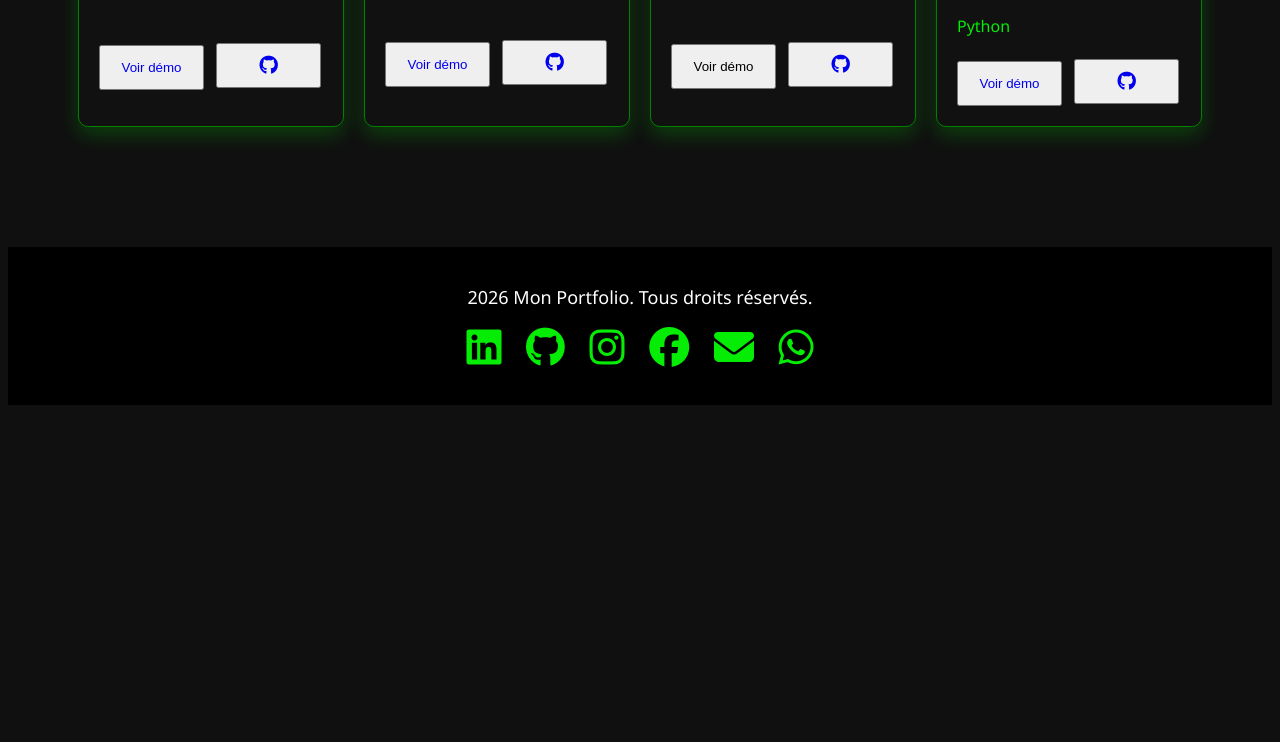
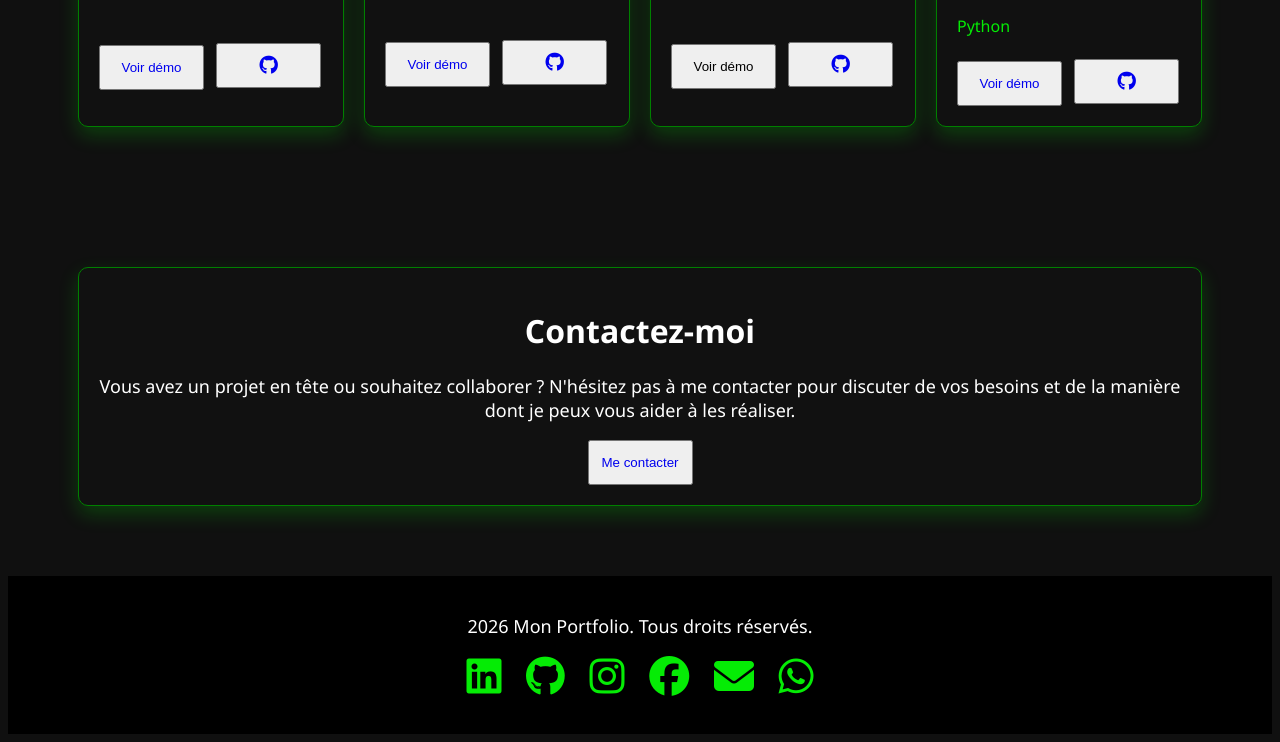
Before and after one commit to Jenny3005/Portfolio, a plain HTML site: page Portfolio.html in a window 1280 px wide. Shown: the part 1808-2550 px from the top of the page. Before the commit the page ends 2221 px from the top, so only its background shows below. Drawn offline with Linux system fonts and the light colour scheme.

Commit message:
Ajout de contact

```diff
--- a/Portfolio.html
+++ b/Portfolio.html
@@ -121,6 +121,12 @@
                 </div>
             </div>
         </div>
+        <div class="contact">
+            <h1>Contactez-moi</h1>
+            <p>Vous avez un projet en tête ou souhaitez collaborer ? N'hésitez pas à me contacter pour discuter de vos besoins et de la manière dont je peux vous aider à les réaliser.</p>
+            <button><a href="mailto:jennyhoundon@gmail.com">Me contacter</a></button>
+
+        </div>
 
     </body>
     <footer>
--- a/style.css
+++ b/style.css
@@ -175,3 +175,14 @@ img {
     height: auto;
     border-radius: 10px;
 }
+
+.contact {
+    background-color: #111;
+    border: 1px solid green;
+    border-radius: 10px;
+    padding: 20px;
+    text-align: center;
+    box-shadow: 0 8px 20px rgba(0, 255, 0, 0.2);
+    transition: transform 0.3s, box-shadow 0.3s;
+    margin: 70px;
+}
```
